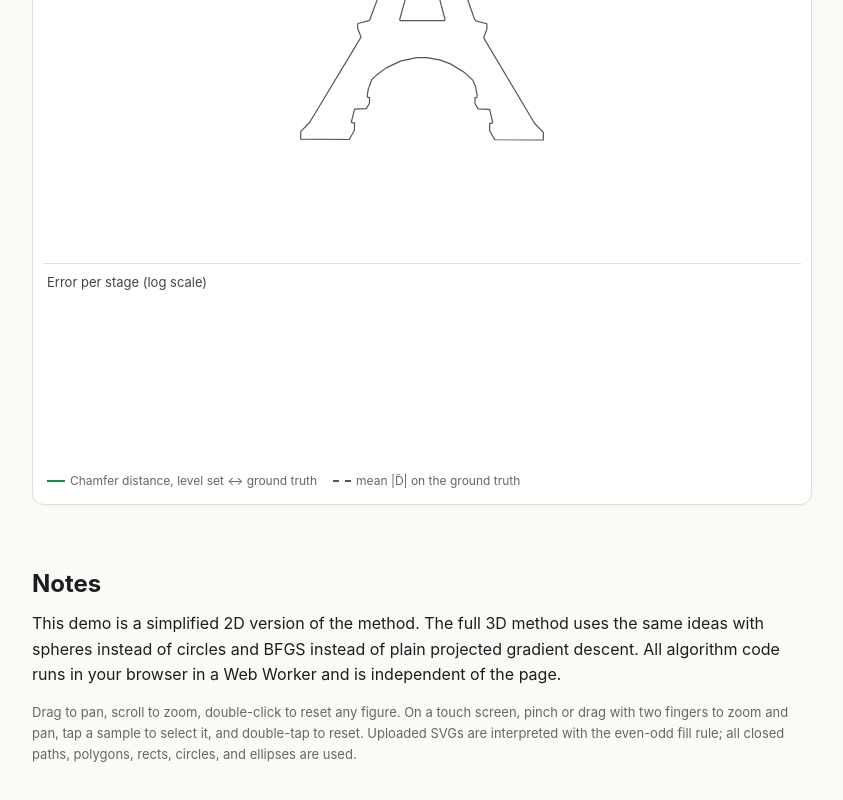
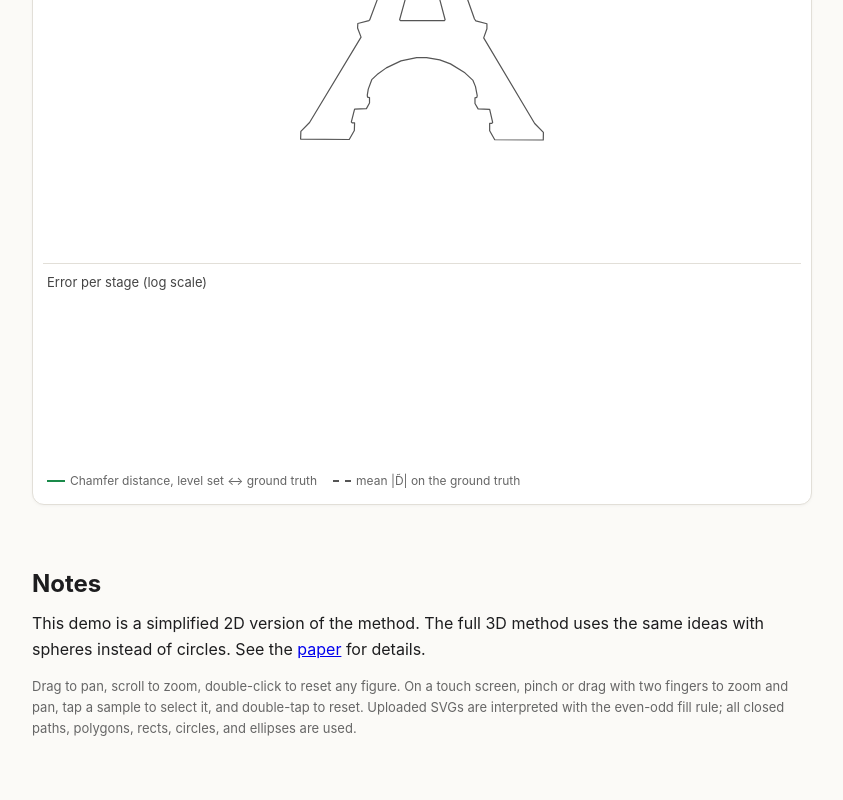
Before and after one commit to CocoYard/rbf-your-sdf-demo, a website built with Vite: page index.html in a window 1280 px wide. Shown: the part 7098-7898 px from the top of the page, without its empty margins (218-1061 px from the left). Built offline with nearby package versions, Linux system fonts and the light colour scheme.

Commit message:
notes at the bottom are simplified

```diff
--- a/index.html
+++ b/index.html
@@ -261,9 +261,7 @@
     <section id="notes">
       <h2>Notes</h2>
       <p>
-        This demo is a simplified 2D version of the method. The full 3D method uses the same ideas with spheres instead of circles and
-        BFGS instead of plain projected gradient descent.
-        All algorithm code runs in your browser in a Web Worker and is independent of the page.
+        This demo is a simplified 2D version of the method. The full 3D method uses the same ideas with spheres instead of circles. See the <a href="https://cragl.cs.gmu.edu/rbfyoursdf/">paper</a> for details.
       </p>
       <p class="fine">
         Drag to pan, scroll to zoom, double-click to reset any figure. On a touch screen, pinch or drag with two fingers to zoom and pan, tap a sample to select it, and double-tap to reset. Uploaded SVGs are interpreted with the even-odd fill rule; all
```
